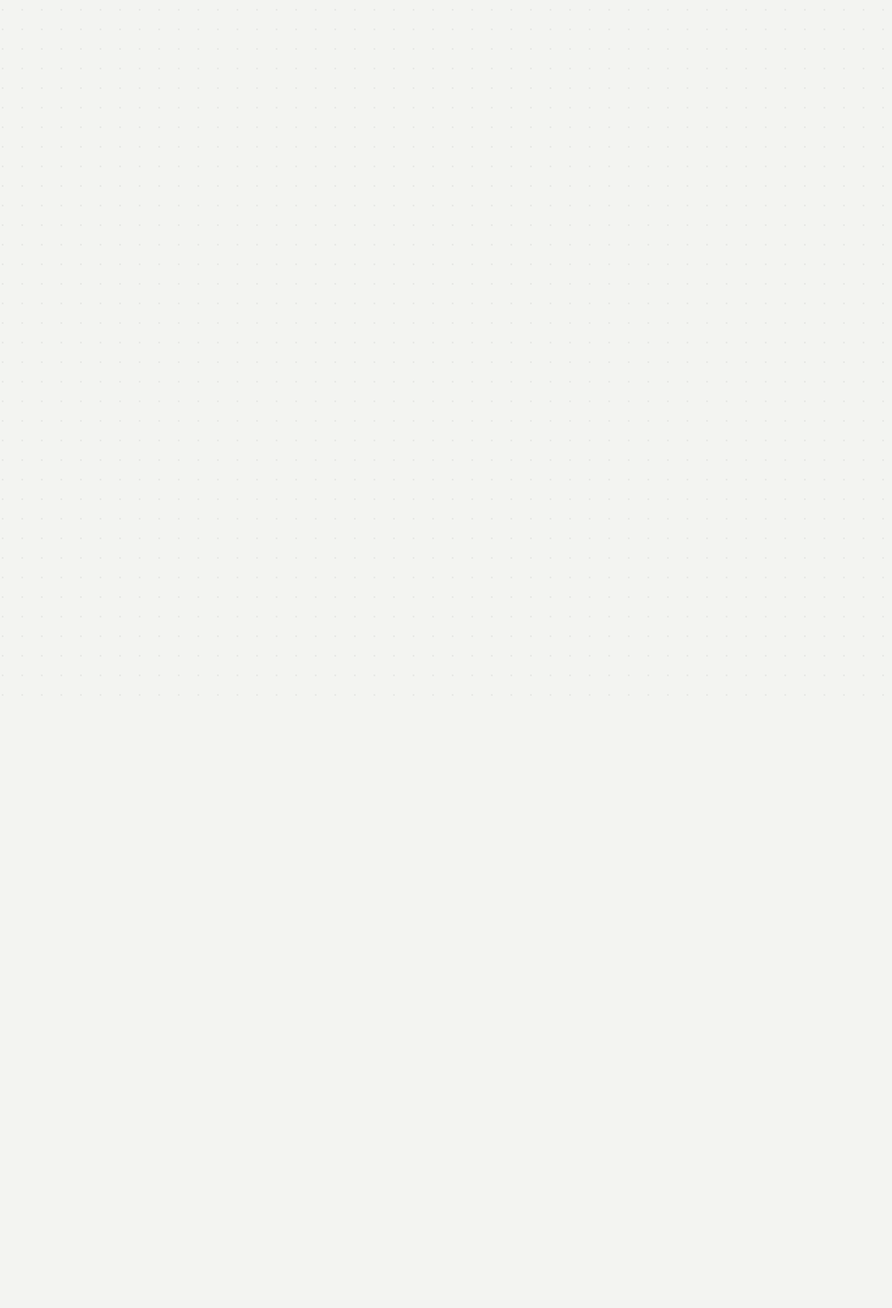
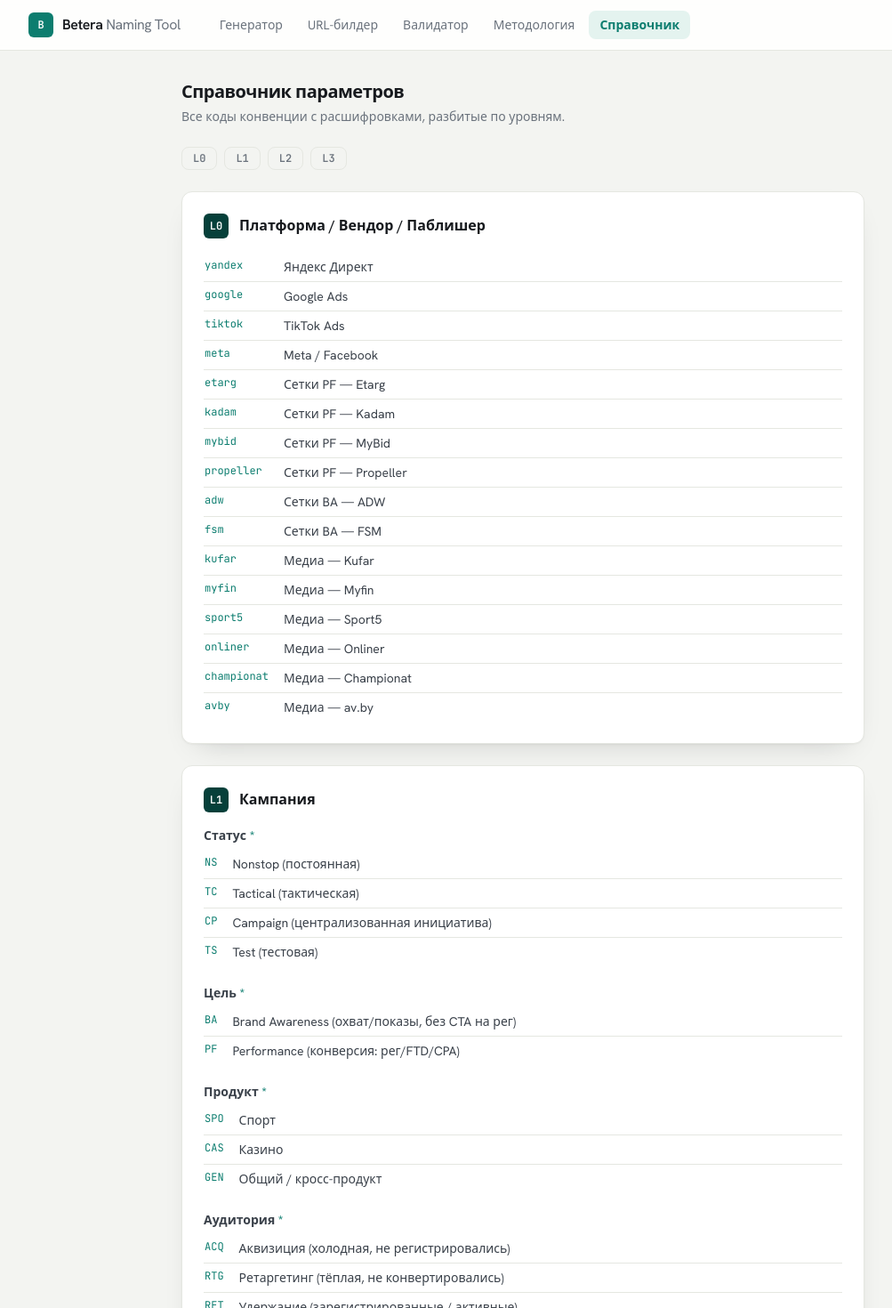
Before and after one commit to cosmiksoul/dmnt, a React (Vite) app: page /#/reference in a window 1280 px wide. Before the commit this address had no page. Shown: the top 1470 px of the page at 89% size, without its empty margins (52-1055 px from the left). Before the commit the page ends 800 px from the top, so only its background shows below. Built offline with nearby package versions, Linux system fonts and the light colour scheme.

Commit message:
feat(reference): parameter reference page grouped by level

```diff
--- a/src/App.jsx
+++ b/src/App.jsx
@@ -4,6 +4,7 @@
 import UrlBuilder from './pages/UrlBuilder.jsx'
 import Validator from './pages/Validator.jsx'
 import Methodology from './pages/Methodology.jsx'
+import Reference from './pages/Reference.jsx'
 
 export default function App() {
   return (
@@ -14,6 +15,7 @@
           <Route path="url" element={<UrlBuilder />} />
           <Route path="validator" element={<Validator />} />
           <Route path="methodology" element={<Methodology />} />
+          <Route path="reference" element={<Reference />} />
         </Route>
       </Routes>
     </HashRouter>
--- a/src/components/Layout.jsx
+++ b/src/components/Layout.jsx
@@ -5,6 +5,7 @@
   { to: '/url', label: 'URL-билдер' },
   { to: '/validator', label: 'Валидатор' },
   { to: '/methodology', label: 'Методология' },
+  { to: '/reference', label: 'Справочник' },
 ]
 
 export default function Layout() {
--- /dev/null
+++ b/src/pages/Reference.jsx
@@ -0,0 +1,91 @@
+import { L0, OPTIONS, L1_FIELDS, L2_FIELDS, L3_FIELDS } from '../config/convention.js'
+
+const LEVELS = [
+  { code: 'L1', title: 'Кампания', fields: L1_FIELDS },
+  { code: 'L2', title: 'Группа объявлений', fields: L2_FIELDS },
+  { code: 'L3', title: 'Креатив', fields: L3_FIELDS },
+]
+
+const NOTE = {
+  camelText: 'Свободное поле — CamelCase, без «_», пробелов и кириллицы.',
+  date: 'Дата в формате ММГГ.',
+}
+
+function CodeTable({ rows }) {
+  return (
+    <table className="w-full text-sm">
+      <tbody>
+        {rows.map(({ code, desc }) => (
+          <tr key={code} className="border-b border-line last:border-0">
+            <td className="w-px whitespace-nowrap py-1.5 pr-4 align-top font-mono text-xs text-accent">{code}</td>
+            <td className="py-1.5 align-top text-ink-soft">{desc}</td>
+          </tr>
+        ))}
+      </tbody>
+    </table>
+  )
+}
+
+function Field({ field }) {
+  return (
+    <div>
+      <h3 className="mb-1.5 text-sm font-semibold text-ink-soft">
+        {field.label}
+        {field.required ? <span className="text-accent"> *</span> : <span className="text-ink-faint"> (опц.)</span>}
+      </h3>
+      {field.kind === 'enum' ? (
+        <CodeTable rows={OPTIONS[field.options]} />
+      ) : (
+        <p className="text-xs text-ink-muted">{NOTE[field.kind]}</p>
+      )}
+    </div>
+  )
+}
+
+export default function Reference() {
+  const jump = (id) => document.getElementById(id)?.scrollIntoView({ behavior: 'smooth' })
+
+  return (
+    <div className="mx-auto max-w-3xl space-y-6">
+      <header>
+        <h1 className="text-xl font-bold tracking-tight">Справочник параметров</h1>
+        <p className="mt-1 text-sm text-ink-muted">Все коды конвенции с расшифровками, разбитые по уровням.</p>
+      </header>
+
+      <nav className="flex flex-wrap gap-2">
+        {['L0', 'L1', 'L2', 'L3'].map((c) => (
+          <button
+            key={c}
+            type="button"
+            onClick={() => jump(c)}
+            className="rounded-lg border border-line px-3 py-1 font-mono text-xs font-semibold text-ink-muted transition-colors hover:border-accent hover:text-accent"
+          >
+            {c}
+          </button>
+        ))}
+      </nav>
+
+      <section id="L0" className="card scroll-mt-24 p-6">
+        <header className="mb-4 flex items-center gap-3">
+          <span className="lvl-badge">L0</span>
+          <h2 className="text-base font-semibold">Платформа / Вендор / Паблишер</h2>
+        </header>
+        <CodeTable rows={L0.map((x) => ({ code: x.code, desc: x.label }))} />
+      </section>
+
+      {LEVELS.map(({ code, title, fields }) => (
+        <section key={code} id={code} className="card scroll-mt-24 p-6">
+          <header className="mb-4 flex items-center gap-3">
+            <span className="lvl-badge">{code}</span>
+            <h2 className="text-base font-semibold">{title}</h2>
+          </header>
+          <div className="space-y-5">
+            {fields.map((f) => (
+              <Field key={f.key} field={f} />
+            ))}
+          </div>
+        </section>
+      ))}
+    </div>
+  )
+}
```
